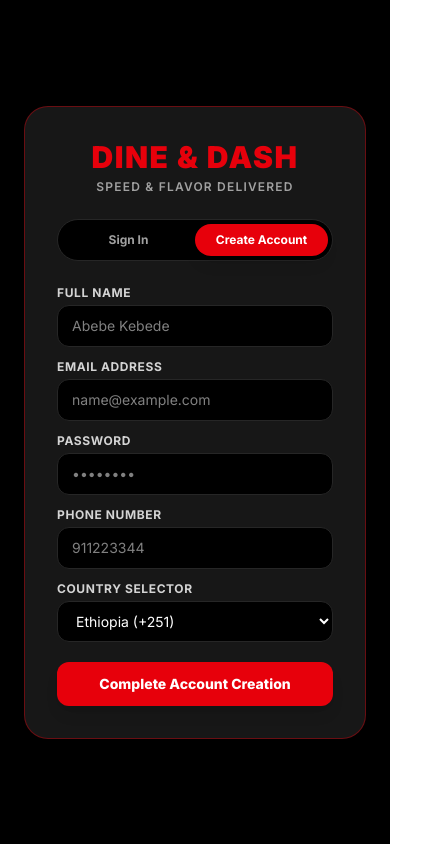
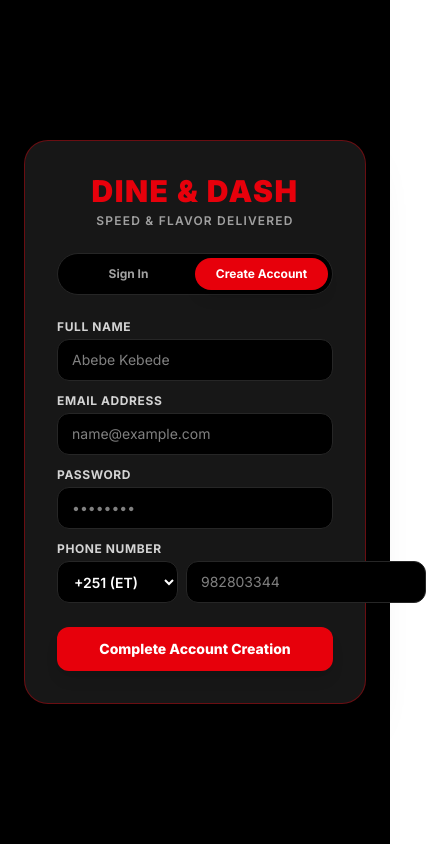
Before and after one commit to henon123sam/dash-and-dine, a Next.js app: page / in a window 390 px wide. Both pictures are taken after typing "Sample" into the empty fields and a click on the button "Create Account". Shown: the whole page, 426 px wide, since content can reach past the window. Built offline with nearby package versions, Linux system fonts and the light colour scheme.

Commit message:
Integrate side-by-side country code dropdown with phone number input for account creation

```diff
--- a/app/page.tsx
+++ b/app/page.tsx
@@ -14,22 +14,21 @@ export default function AuthPage({ onLoggedIn }: { onLoggedIn: (userEmail: strin
   const [step, setStep] = useState<'input' | 'signup_form' | 'password' | 'otp'>('input');
 
   // Form fields
-  const [identifier, setIdentifier] = useState(''); // Used for sign-in or initial email entry
+  const [identifier, setIdentifier] = useState('');
   const [emailError, setEmailError] = useState('');
 
   // Dedicated Create Account Fields
   const [fullName, setFullName] = useState('');
   const [email, setEmail] = useState('');
   const [password, setPassword] = useState('');
+  const [countryCode, setCountryCode] = useState('+251');
   const [phone, setPhone] = useState('');
-  const [country, setCountry] = useState('Ethiopia (+251)');
 
   const [signInPassword, setSignInPassword] = useState('');
   const [otpCode, setOtpCode] = useState('');
 
   const isEmail = (val: string) => val.includes('@');
 
-  // Handle email input change on sign up with real-time duplicate database check
   const handleEmailChange = (val: string) => {
     setEmail(val);
     if (mockDatabaseAccounts.includes(val.trim().toLowerCase())) {
@@ -67,9 +66,8 @@ export default function AuthPage({ onLoggedIn }: { onLoggedIn: (userEmail: strin
       return;
     }
 
-    // Add to mock database simulation
     mockDatabaseAccounts.push(email.trim().toLowerCase());
-    alert(`Account successfully created for ${fullName} from ${country}!`);
+    alert(`Account successfully created for ${fullName} with ${countryCode} ${phone}!`);
     onLoggedIn(email);
   };
 
@@ -106,7 +104,7 @@ export default function AuthPage({ onLoggedIn }: { onLoggedIn: (userEmail: strin
           </button>
         </div>
 
-        {/* CREATE ACCOUNT FLOW (Dedicated separated fields + email database check) */}
+        {/* CREATE ACCOUNT FLOW */}
         {isSignUp && (
           <form onSubmit={handleCreateAccountSubmit} className="space-y-3">
             <div>
@@ -163,35 +161,33 @@ export default function AuthPage({ onLoggedIn }: { onLoggedIn: (userEmail: strin
 
             <div>
               <label className="block text-xs font-bold text-neutral-300 mb-1 uppercase tracking-wider">Phone Number</label>
+              <div className="flex gap-2">
+                <select
+                  value={countryCode}
+                  onChange={(e) => setCountryCode(e.target.value)}
+                  className="px-3 py-2.5 bg-black border border-neutral-800 rounded-xl focus:outline-none focus:ring-2 focus:ring-red-600 text-white text-sm font-semibold"
+                >
+                  <option value="+251">+251 (ET)</option>
+                  <option value="+1">+1 (US)</option>
+                  <option value="+44">+44 (UK)</option>
+                  <option value="+254">+254 (KE)</option>
+                  <option value="+971">+971 (UAE)</option>
+                </select>
                 <input
                   type="text"
                   required
-                className="w-full px-3.5 py-2.5 bg-black border border-neutral-800 rounded-xl focus:outline-none focus:ring-2 focus:ring-red-600 text-white text-sm"
-                placeholder="911223344"
+                  className="flex-1 px-3.5 py-2.5 bg-black border border-neutral-800 rounded-xl focus:outline-none focus:ring-2 focus:ring-red-600 text-white text-sm"
+                  placeholder="982803344"
                   value={phone}
                   onChange={(e) => setPhone(e.target.value)}
                 />
               </div>
-
-            <div>
-              <label className="block text-xs font-bold text-neutral-300 mb-1 uppercase tracking-wider">Country Selector</label>
-              <select
-                value={country}
-                onChange={(e) => setCountry(e.target.value)}
-                className="w-full px-3.5 py-2.5 bg-black border border-neutral-800 rounded-xl focus:outline-none focus:ring-2 focus:ring-red-600 text-white text-sm"
-              >
-                <option value="Ethiopia (+251)">Ethiopia (+251)</option>
-                <option value="United States (+1)">United States (+1)</option>
-                <option value="United Kingdom (+44)">United Kingdom (+44)</option>
-                <option value="Kenya (+254)">Kenya (+254)</option>
-                <option value="UAE (+971)">UAE (+971)</option>
-              </select>
             </div>
 
             <button
               type="submit"
               disabled={Boolean(emailError)}
-              className="w-full py-3 bg-red-600 hover:bg-red-700 disabled:bg-neutral-800 disabled:text-neutral-600 text-white font-extrabold rounded-xl transition shadow-lg text-sm mt-2"
+              className="w-full py-3 bg-red-600 hover:bg-red-700 disabled:bg-neutral-800 disabled:text-neutral-600 text-white font-extrabold rounded-xl transition shadow-lg text-sm mt-3"
             >
               Complete Account Creation
             </button>
```
Lines whose indentation alone changed are shown as unchanged.
